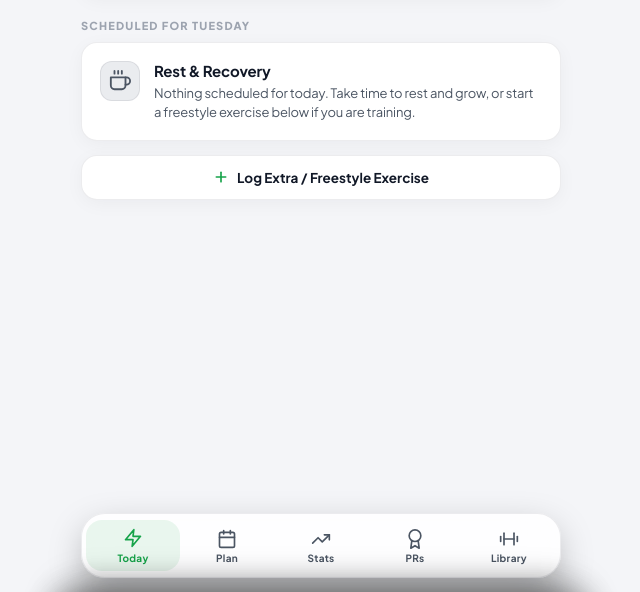
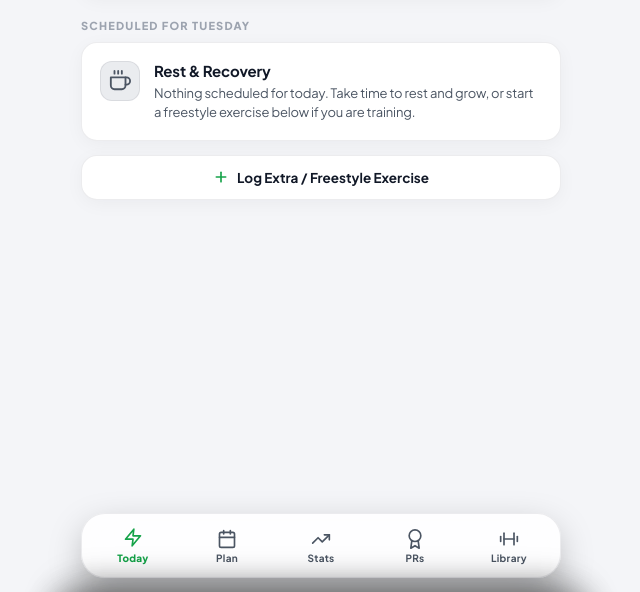
Before and after one commit to OmkarJ212/GymTracker, a plain HTML site: page index.html in a window 1280 px wide. Shown: the part 208-800 px from the top of the page, without its empty margins (319-959 px from the left). Drawn offline with Linux system fonts and the light colour scheme.

Commit message:
UI Refinement 7/12: Clean up bottom dock active tab by removing chunky background pillow

```diff
--- a/css/styles.css
+++ b/css/styles.css
@@ -374,10 +374,14 @@ header {
 }
 .dock-tab.active {
   color: var(--accent);
-  background: var(--accent-subtle);
+  background: transparent;
 }
 .dock-tab.active .dock-icon {
-  transform: translateY(-1px);
+  transform: translateY(-1.5px);
+}
+.dock-tab.active .dock-label {
+  color: var(--accent);
+  font-weight: 800;
 }
 
 /* ==================== VIEWS CONTAINER ==================== */
```
